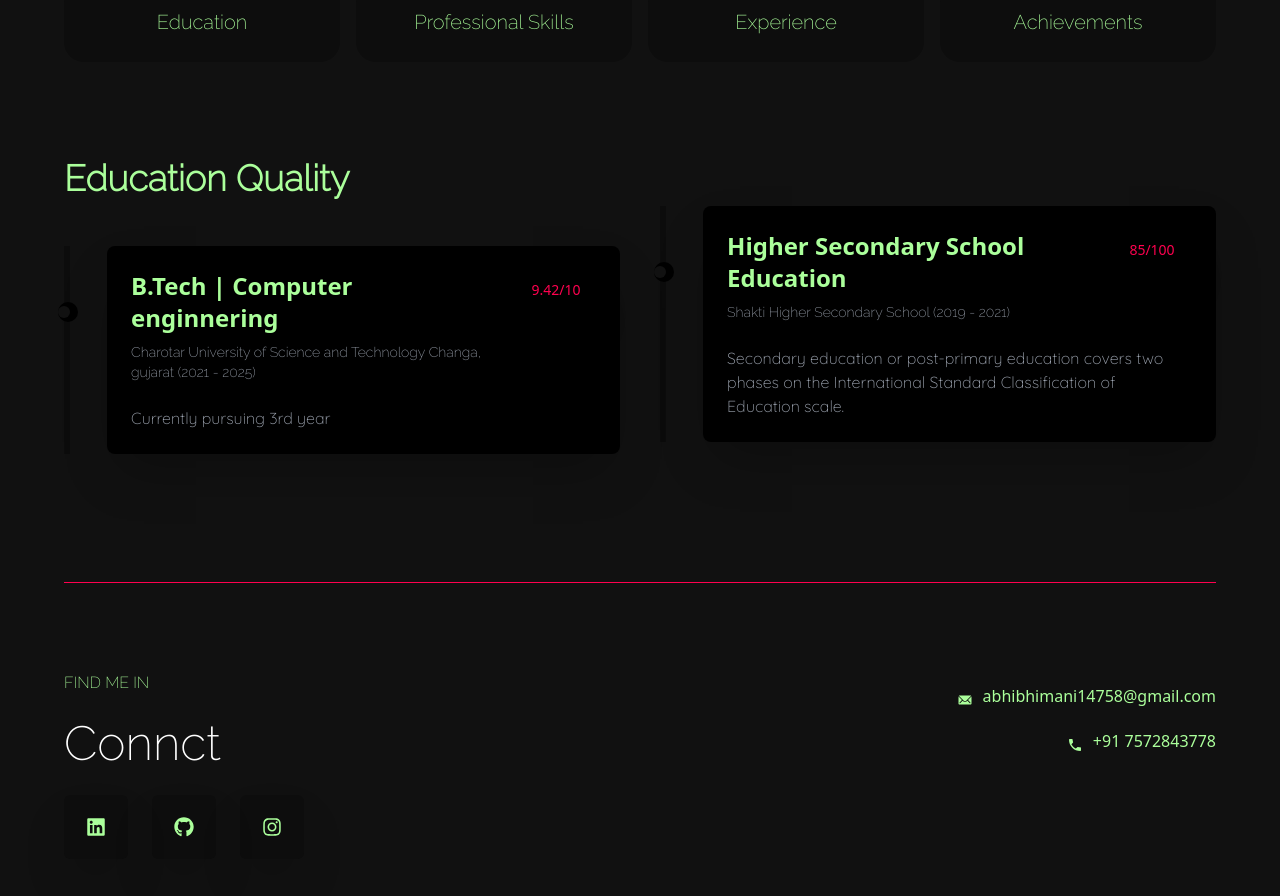
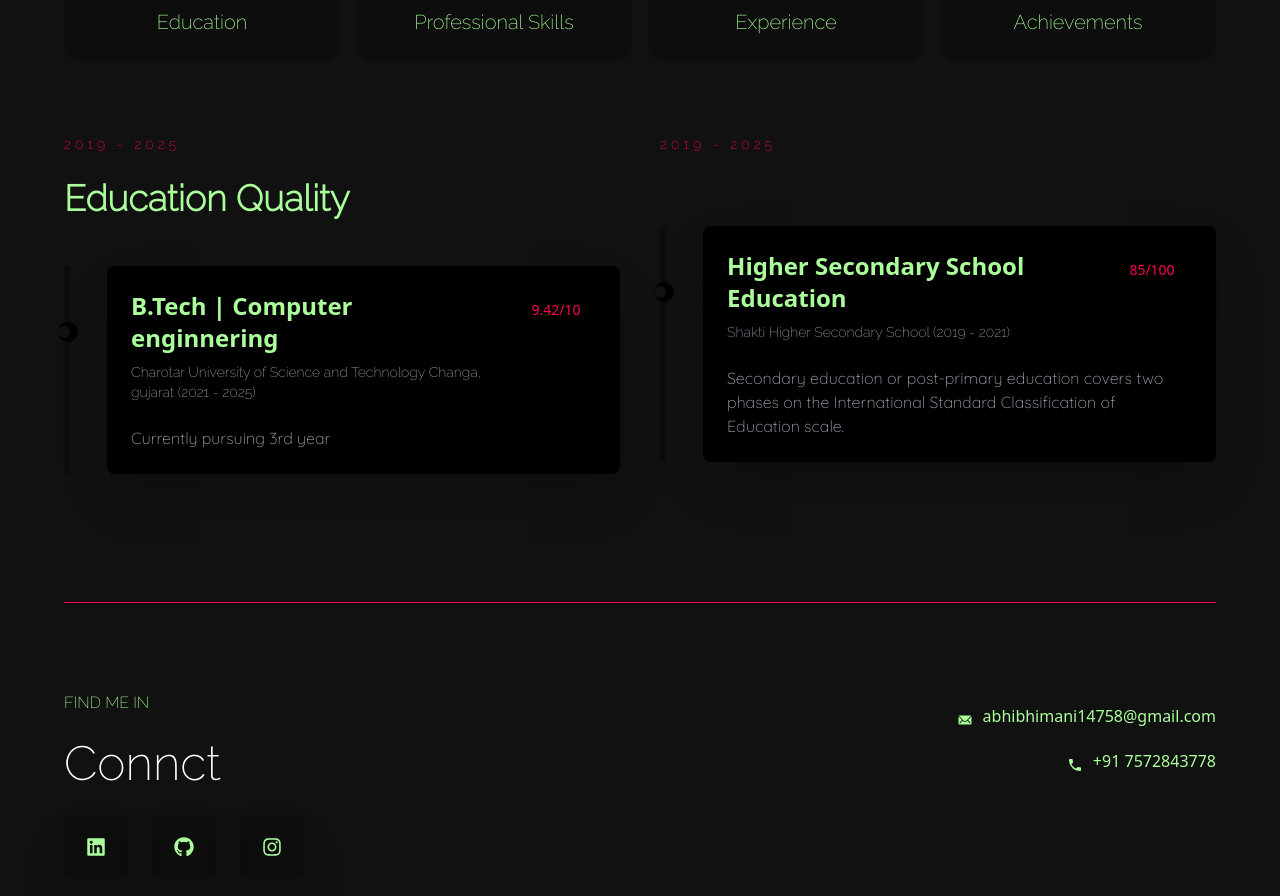
Before and after one commit to abhii14758/my-portfolio, a React (Create React App) app in the folder portfolio/: page / in a window 1280 px wide. Shown: the part 2800-3696 px from the top of the page. Built offline with nearby package versions, Linux system fonts and the light colour scheme; the HTML template or start-up script is replaced by a standard one; a web font is replaced by a local one.

Commit message:
7th commit

```diff
--- a/portfolio/src/components/navbar/resume/Education.js
+++ b/portfolio/src/components/navbar/resume/Education.js
@@ -13,7 +13,7 @@ const Education = () => {
         {/* part one */}
         <div className='w-1/2'>
           <div className="py-6 lgl:py-12 font-titleFont flex flex-col gap-4">
-            <p className="text-sm text-designColor tracking-[4px]"></p>
+            <p className="text-sm text-designColor tracking-[4px]">2019 - 2025</p>
             <h2 className="text-3xl md:text-4xl font-bold">Education Quality</h2>
           </div>
           <div className="mt-6 lgl:mt-14 border-l-[6px] border-l-black border-opacity-30 flex flex-col gap-10">
@@ -36,7 +36,7 @@ const Education = () => {
 
         <div className='w-1/2'>
           <div className="py-6 lgl:py-12 font-titleFont flex flex-col gap-4">
-            <p className="text-sm text-designColor tracking-[4px]"></p>
+            <p className="text-sm text-designColor tracking-[4px]">2019 - 2025</p>
             <h2 className="text-3xl md:text-4xl font-bold"></h2>
           </div>
           <div className="mt-6 lgl:mt-14 border-l-[6px] border-l-black border-opacity-30 flex flex-col gap-10">
```
